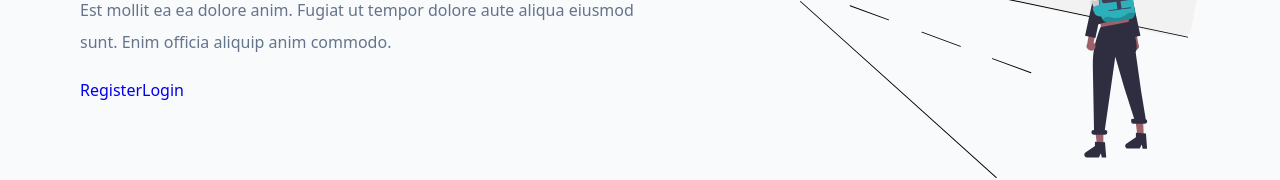
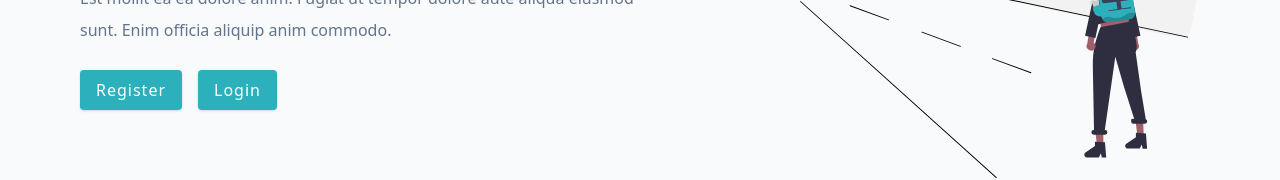
Before and after one commit to arash-bahariye/Jobify, a React (Vite) app in the folder client/: page / in a window 1280 px wide. Shown: the part 414-594 px from the top of the page. Built offline with nearby package versions, Linux system fonts and the light colour scheme.

Commit message:
modify buttons

```diff
--- a/client/src/pages/Landing.jsx
+++ b/client/src/pages/Landing.jsx
@@ -18,10 +18,10 @@ const Landing = () => {
             Est mollit ea ea dolore anim. Fugiat ut tempor dolore aute aliqua
             eiusmod sunt. Enim officia aliquip anim commodo.
           </p>
-          <Link to="/register" classNamebtn register-link>
+          <Link to="/register" className="btn register-link">
             Register
           </Link>
-          <Link to="/login" classNamebtn register-link>
+          <Link to="/login" className="btn register-link">
             Login
           </Link>
         </div>
```
